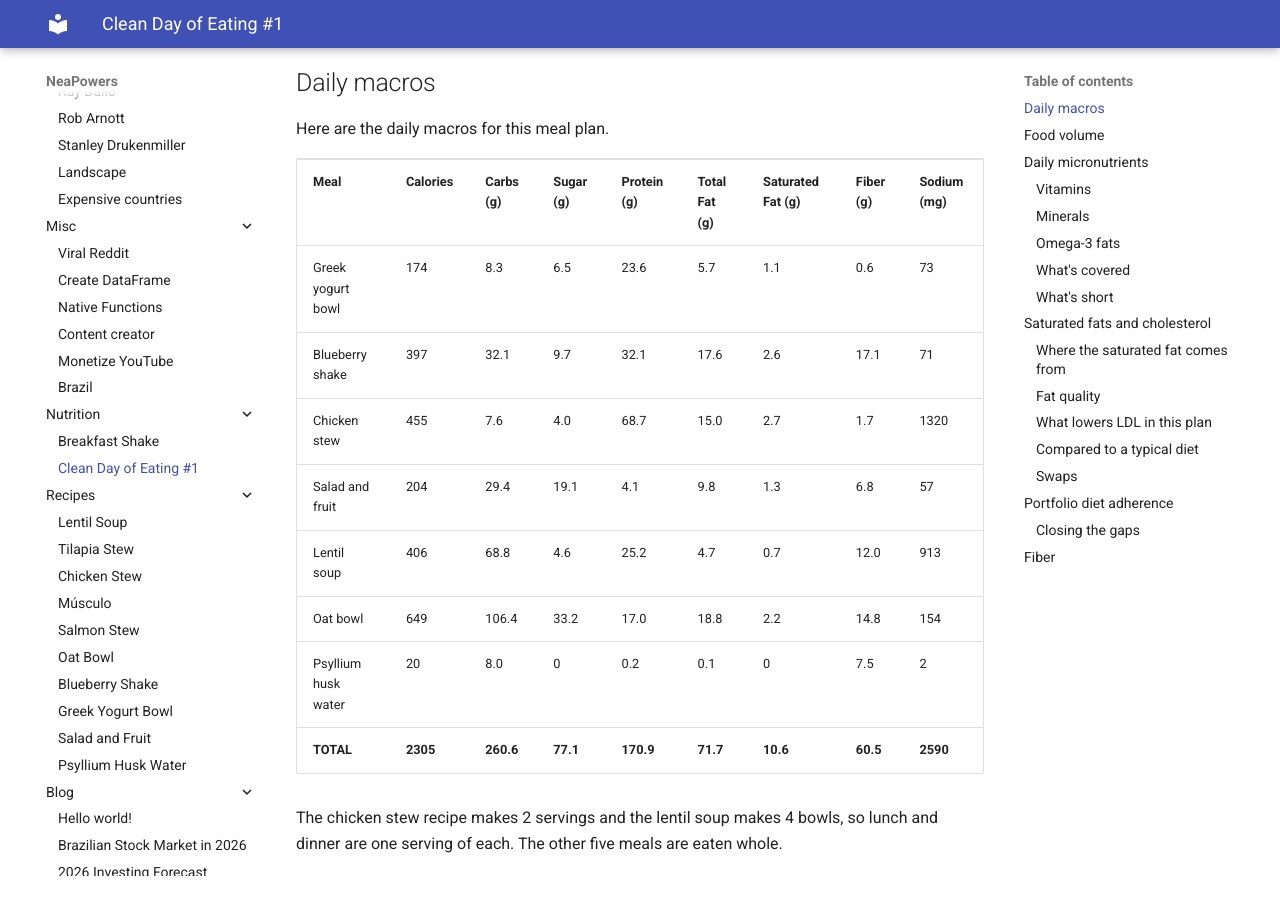
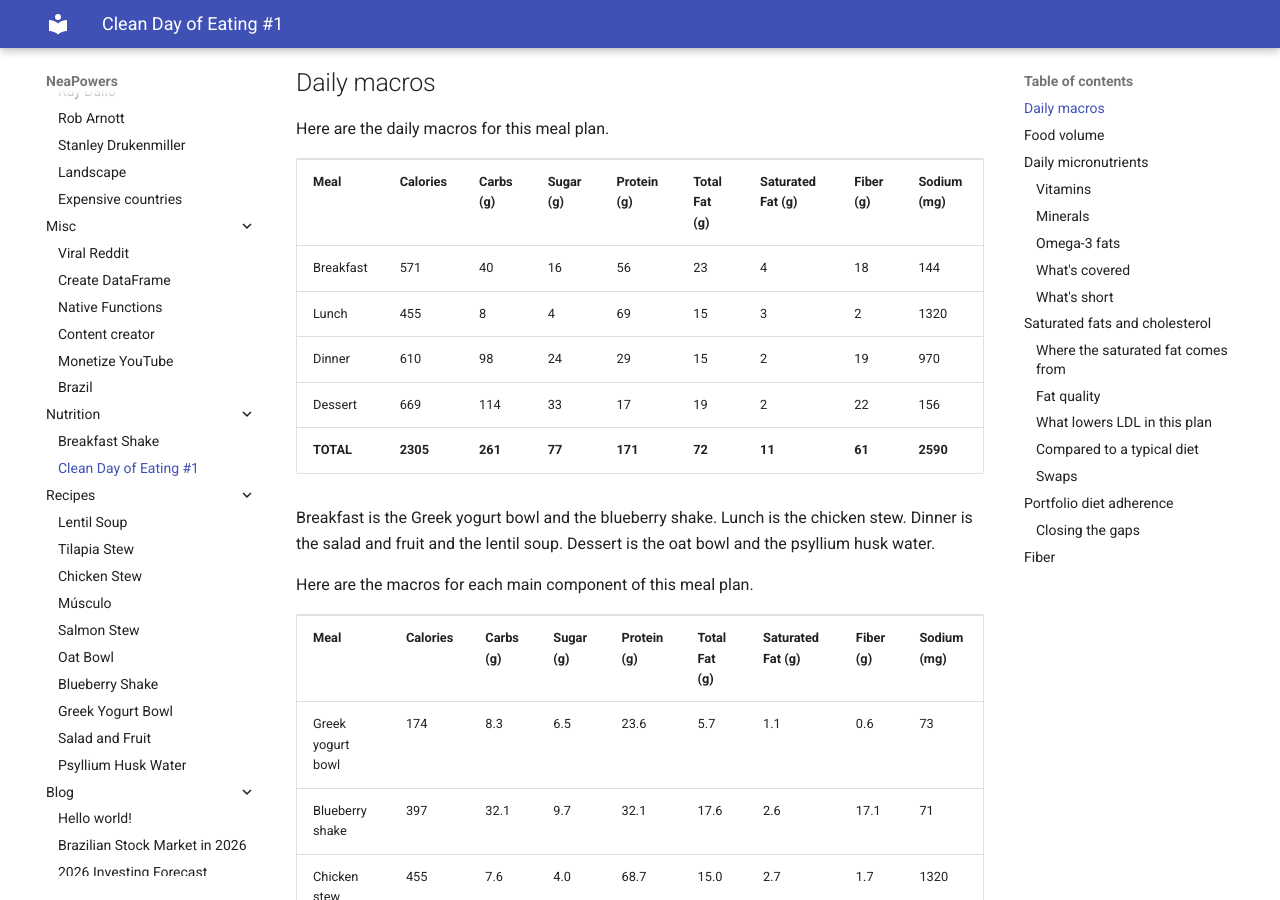
Before and after one commit to MrPowers/neapowers, an MkDocs documentation site: the page built from docs/nutrition/clean-day-of-eating-1.md, in a window 1280 px wide and 900 px high, scrolled down 431 px. Built offline with MkDocs 1.6.1 and Material for MkDocs 9.7.7, drawn with Linux system fonts in a browser that asks for light colours.

Commit message:
add by-meal macros table to clean day of eating #1
Co-Authored-By: Claude Fable 5.1 <noreply@anthropic.com>

```diff
--- a/docs/nutrition/clean-day-of-eating-1.md
+++ b/docs/nutrition/clean-day-of-eating-1.md
@@ -20,6 +20,133 @@ Here are the meals:
 ## Daily macros
 
 Here are the daily macros for this meal plan.
+
+<table>
+  <tr>
+   <td><strong>Meal</strong>
+   </td>
+   <td><strong>Calories</strong>
+   </td>
+   <td><strong>Carbs (g)</strong>
+   </td>
+   <td><strong>Sugar (g)</strong>
+   </td>
+   <td><strong>Protein (g)</strong>
+   </td>
+   <td><strong>Total Fat (g)</strong>
+   </td>
+   <td><strong>Saturated Fat (g)</strong>
+   </td>
+   <td><strong>Fiber (g)</strong>
+   </td>
+   <td><strong>Sodium (mg)</strong>
+   </td>
+  </tr>
+  <tr>
+   <td>Breakfast
+   </td>
+   <td>571
+   </td>
+   <td>40
+   </td>
+   <td>16
+   </td>
+   <td>56
+   </td>
+   <td>23
+   </td>
+   <td>4
+   </td>
+   <td>18
+   </td>
+   <td>144
+   </td>
+  </tr>
+  <tr>
+   <td>Lunch
+   </td>
+   <td>455
+   </td>
+   <td>8
+   </td>
+   <td>4
+   </td>
+   <td>69
+   </td>
+   <td>15
+   </td>
+   <td>3
+   </td>
+   <td>2
+   </td>
+   <td>1320
+   </td>
+  </tr>
+  <tr>
+   <td>Dinner
+   </td>
+   <td>610
+   </td>
+   <td>98
+   </td>
+   <td>24
+   </td>
+   <td>29
+   </td>
+   <td>15
+   </td>
+   <td>2
+   </td>
+   <td>19
+   </td>
+   <td>970
+   </td>
+  </tr>
+  <tr>
+   <td>Dessert
+   </td>
+   <td>669
+   </td>
+   <td>114
+   </td>
+   <td>33
+   </td>
+   <td>17
+   </td>
+   <td>19
+   </td>
+   <td>2
+   </td>
+   <td>22
+   </td>
+   <td>156
+   </td>
+  </tr>
+  <tr>
+   <td><strong>TOTAL</strong>
+   </td>
+   <td><strong>2305</strong>
+   </td>
+   <td><strong>261</strong>
+   </td>
+   <td><strong>77</strong>
+   </td>
+   <td><strong>171</strong>
+   </td>
+   <td><strong>72</strong>
+   </td>
+   <td><strong>11</strong>
+   </td>
+   <td><strong>61</strong>
+   </td>
+   <td><strong>2590</strong>
+   </td>
+  </tr>
+</table>
+
+Breakfast is the Greek yogurt bowl and the blueberry shake.  Lunch is the chicken stew.  Dinner is the salad and fruit and the lentil soup.  Dessert is the oat bowl and the psyllium husk water.
+
+Here are the macros for each main component of this meal plan.
 
 <table>
   <tr>
```
